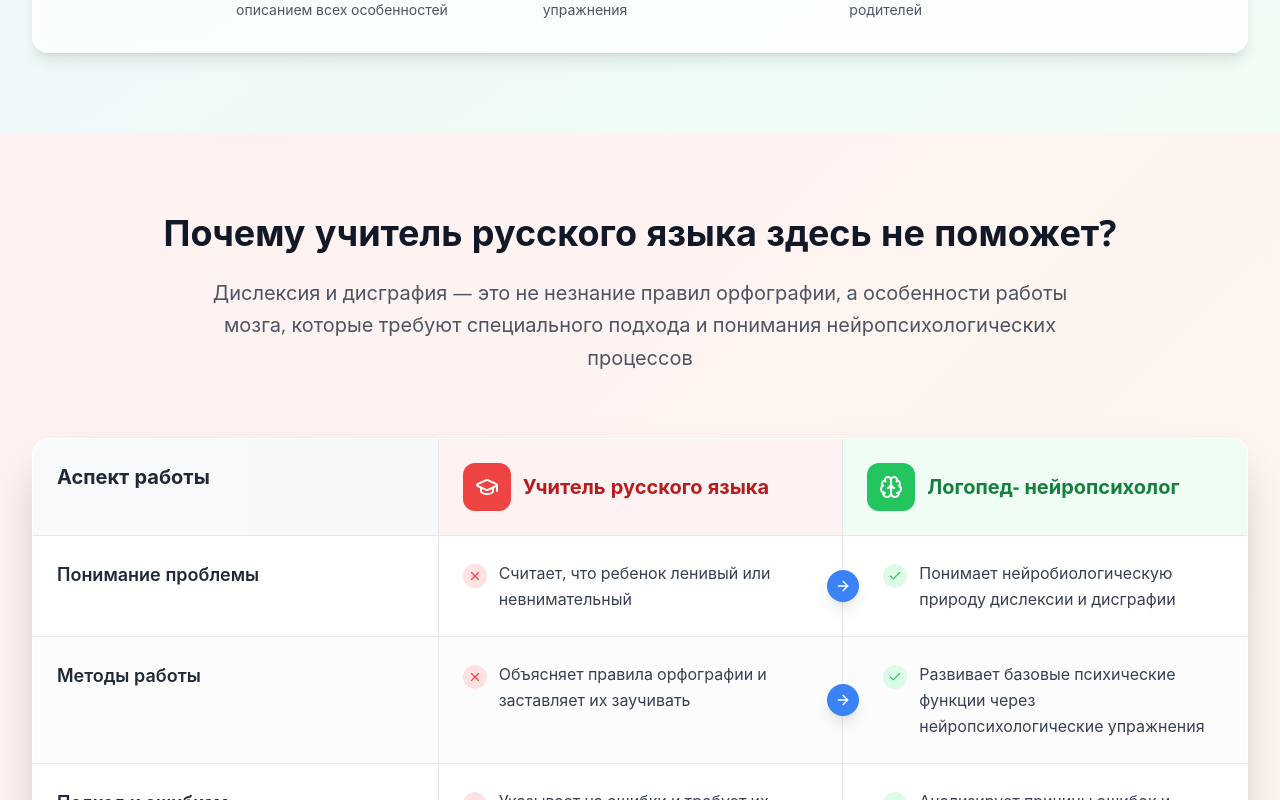
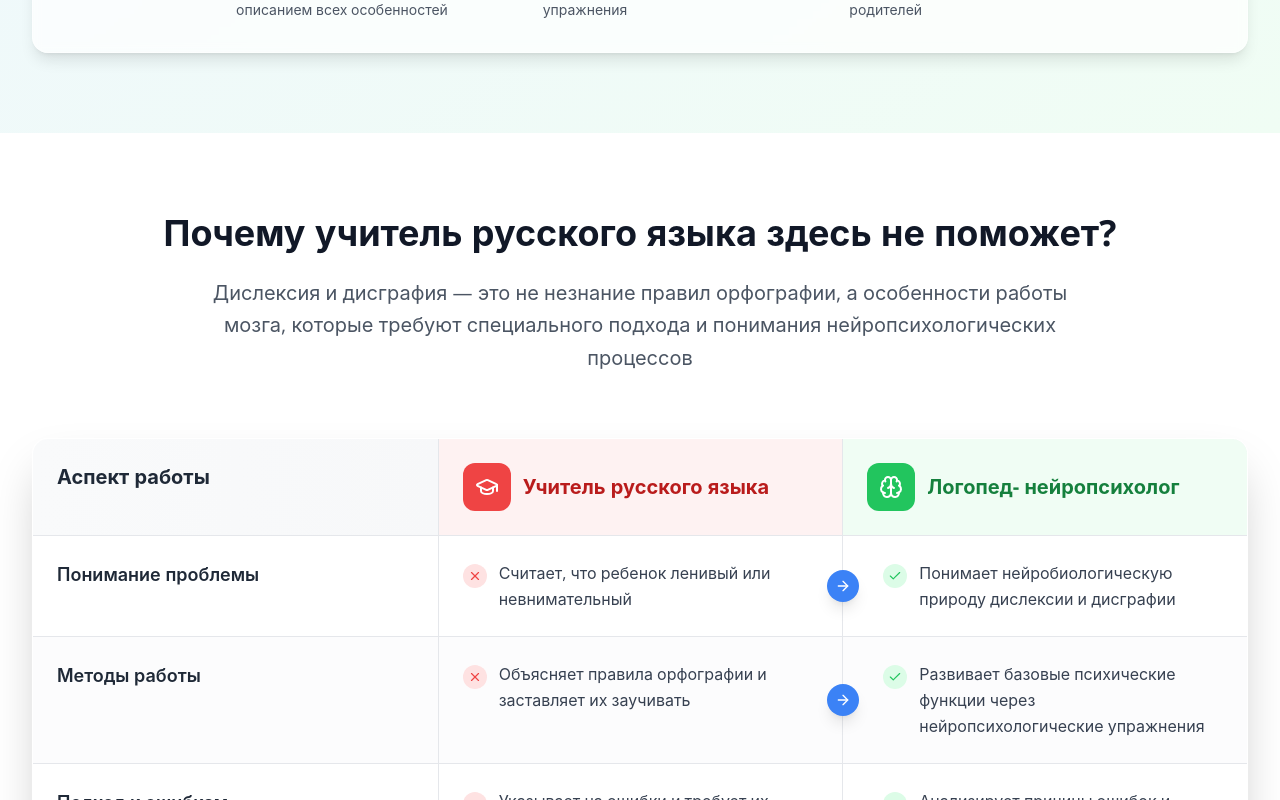
Before and after one commit to logoterria-oss/lineaschool-initiative, a React (Vite) app: page / in a window 1280 px wide. Shown: the part 3820-4620 px from the top of the page. Built offline with nearby package versions, Linux system fonts and the light colour scheme.

Commit message:
Установка белого фона блока

```diff
--- a/src/components/WhyNotTeacherSection.tsx
+++ b/src/components/WhyNotTeacherSection.tsx
@@ -30,7 +30,7 @@ const comparisons = [
 
 export default function WhyNotTeacherSection() {
   return (
-    <section className="py-20 bg-gradient-to-br from-red-50 to-orange-50">
+    <section className="py-20 bg-white">
       <div className="max-w-7xl mx-auto px-4 sm:px-6 lg:px-8">
         <div className="text-center mb-16">
           <h2 className="text-4xl font-bold text-gray-900 mb-6">
```
